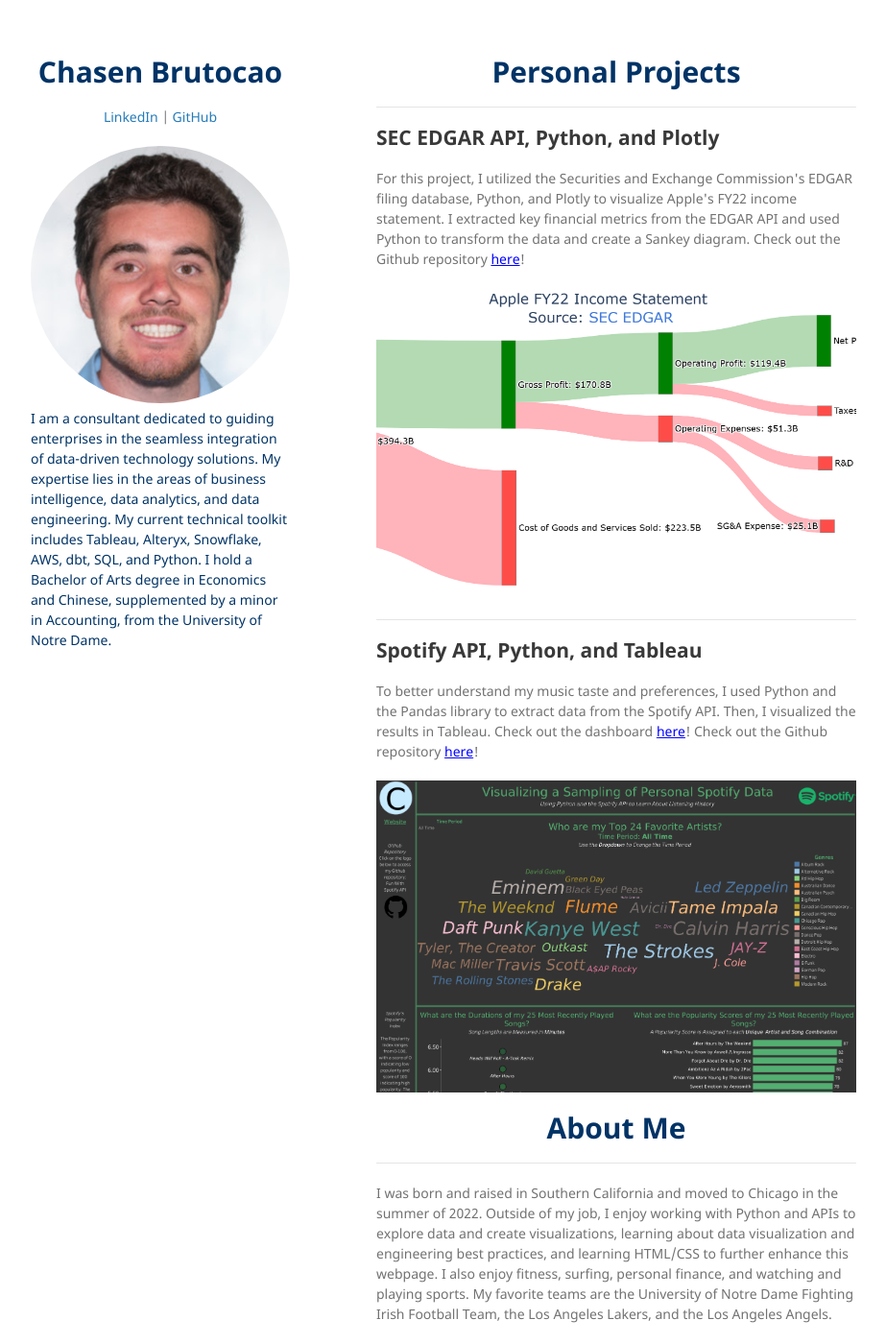
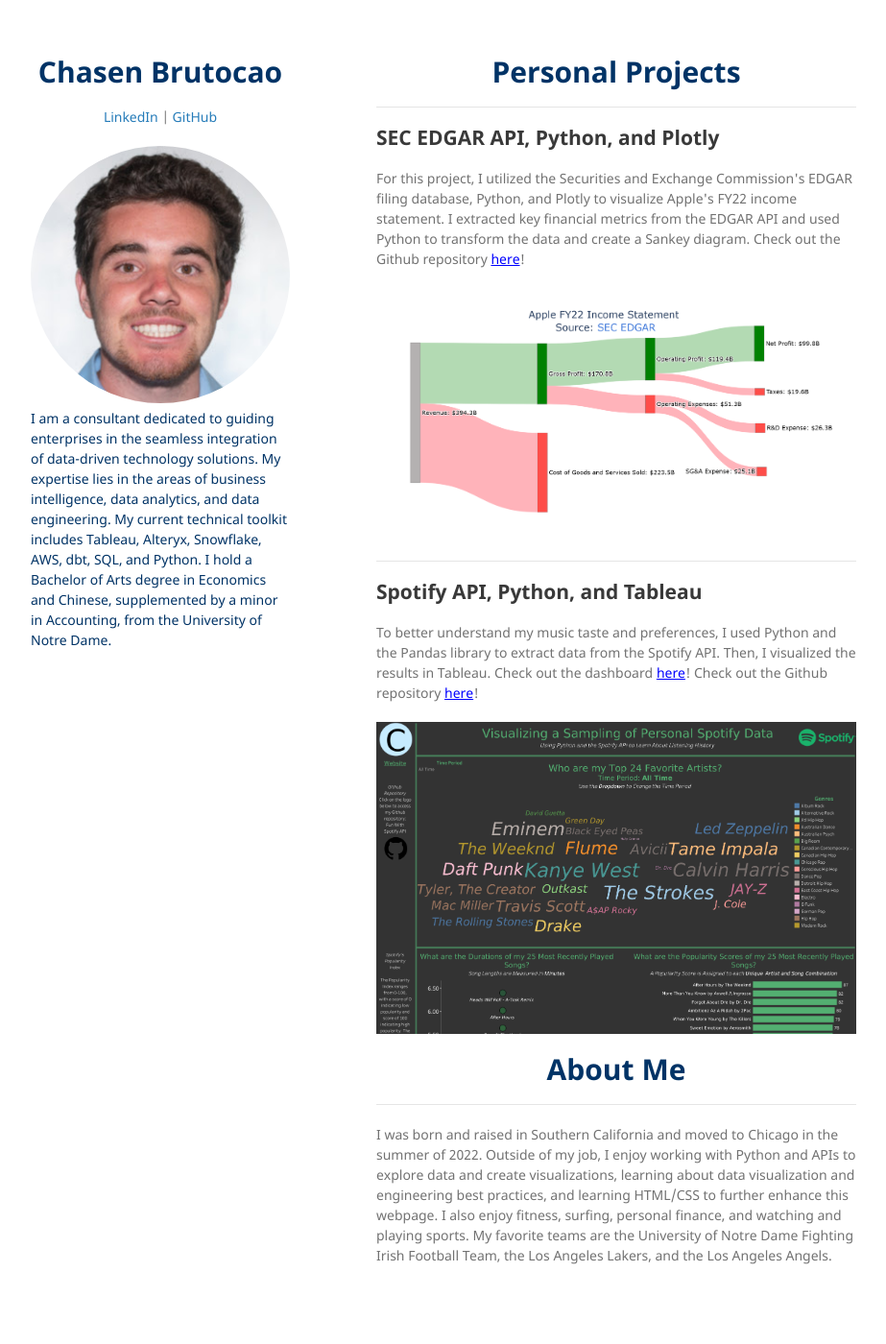
Before and after one commit to chasenbru/chasenbru.github.io, a Jekyll site: the page built from README.md, in a window 1280 px wide and 1400 px high. Shown: the whole window at 96% size, without its empty margins (178-1101 px from the left). Built offline with Jekyll 4.4.1, drawn with Linux system fonts in a browser that asks for light colours; our own code applies the rules of GitHub Pages for plain Markdown files.

Commit message:
Update default.html

```diff
--- a/_layouts/default.html
+++ b/_layouts/default.html
@@ -24,6 +24,19 @@
           background-image: url('assets/img/Apple-FY22-IncomeStatement.png'); /* Replace 'your-image.jpg' with your image file */
           background-size: cover;
           background-position: center top; /* This positions the top of the image in the container */
+      }
+      /* Container styles */
+      .container {
+          max-width: 800px; /* Set the maximum width of the container */
+          margin: 0 auto;   /* Center the container horizontally */
+          padding: 20px;     /* Add some padding for better aesthetics */
+      }
+      /* Image styles */
+      .container img {
+          max-width: 100%;   /* Make the image fill its container */
+          height: auto;      /* Maintain the aspect ratio */
+          display: block;    /* Remove extra space below inline images */
+          margin: 0 auto;     /* Center the image within the container */
       }
     </style>
     <style>
@@ -74,7 +87,9 @@
         <h2 id="SEC EDGAR API, Python, and Plotly">SEC EDGAR API, Python, and Plotly</h2>
         <p>
           For this project, I utilized the Securities and Exchange Commission's EDGAR filing database, Python, and Plotly to visualize Apple's FY22 income statement.  I extracted key financial metrics from the EDGAR API and used Python to transform the data and create a Sankey diagram. Check out the Github repository <a href="https://github.com/chasenbru/SEC-EDGAR-API-Sankey-IncomeStatement" class="custom-link">here</a>!
-          <div class="image-container-income-statement"></div>
+          <div class="container">
+            <img src="assets/img/Apple-FY22-IncomeStatement.png">
+          </div>
         </p>
         <hr>
         <h2 id="Spotify API, Python, and Tableau">Spotify API, Python, and Tableau</h2>
```
